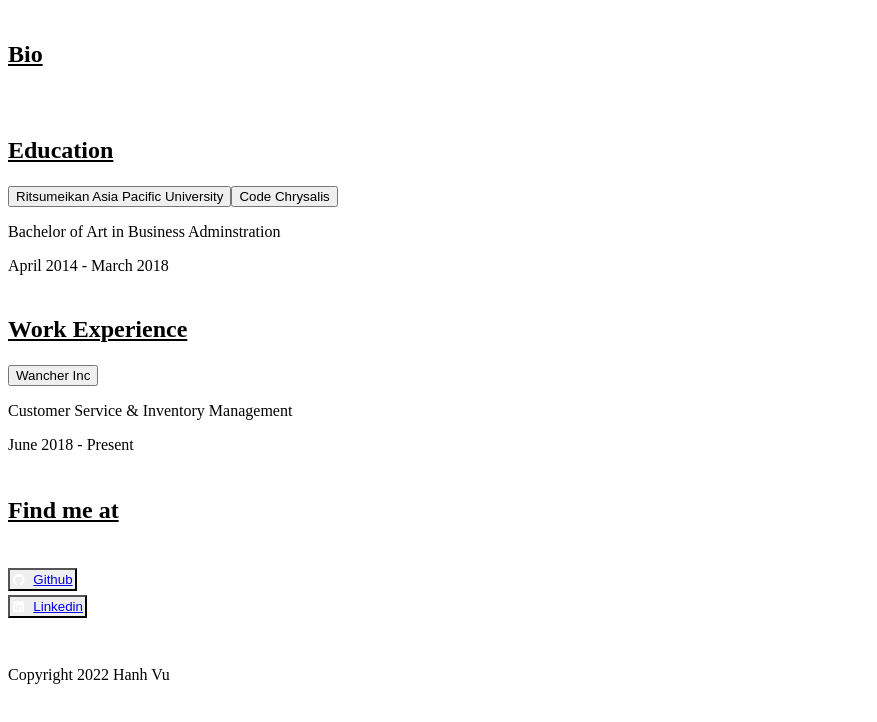
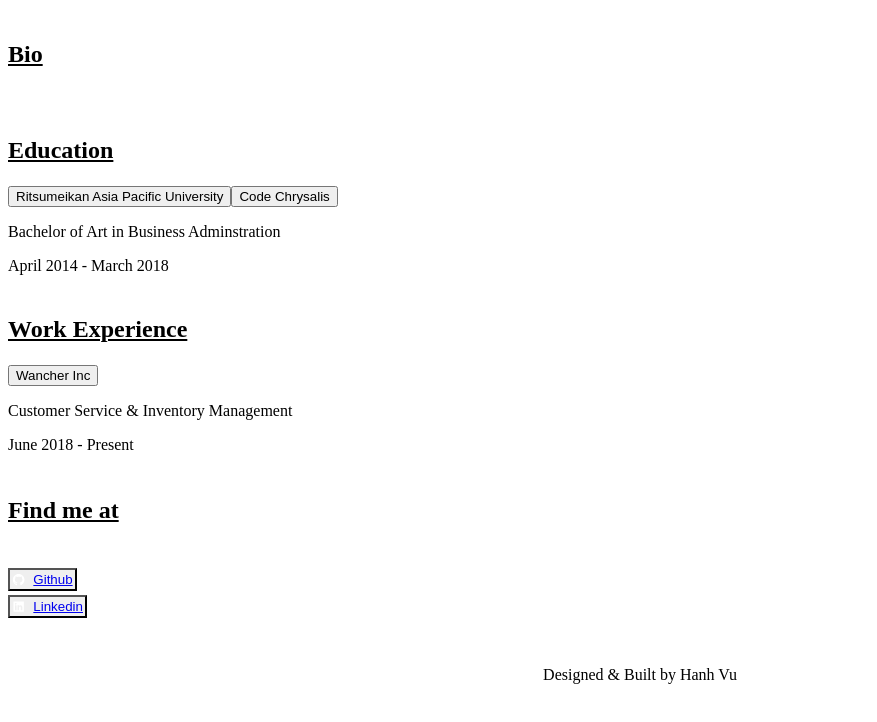
Before and after one commit to hanhqvu/portfolio-v2, a Gatsby site: page / in a window 1280 px wide. Shown: the part 820-1542 px from the top of the page, without its empty margins (0-877 px from the left). Before the commit the page ends 1520 px from the top, so only its background shows below. Built offline with nearby package versions, Linux system fonts and the light colour scheme; Gatsby itself is replaced by a stand-in of ours.

Commit message:
refactor: update footer content

```diff
--- a/src/components/Layout.js
+++ b/src/components/Layout.js
@@ -1,5 +1,6 @@
 import React from "react";
 import Nav from "./Nav";
+import { Text } from "@chakra-ui/react";
 
 export default function Layout({ children }) {
   return (
@@ -9,7 +10,10 @@ export default function Layout({ children }) {
       </header>
       <main className="content">{children}</main>
       <footer>
-        <p>Copyright 2022 Hanh Vu</p>
+        <Text
+          align="center"
+          pb="2em"
+        >Designed & Built by Hanh Vu</Text>
       </footer>
     </div>
   );
```
